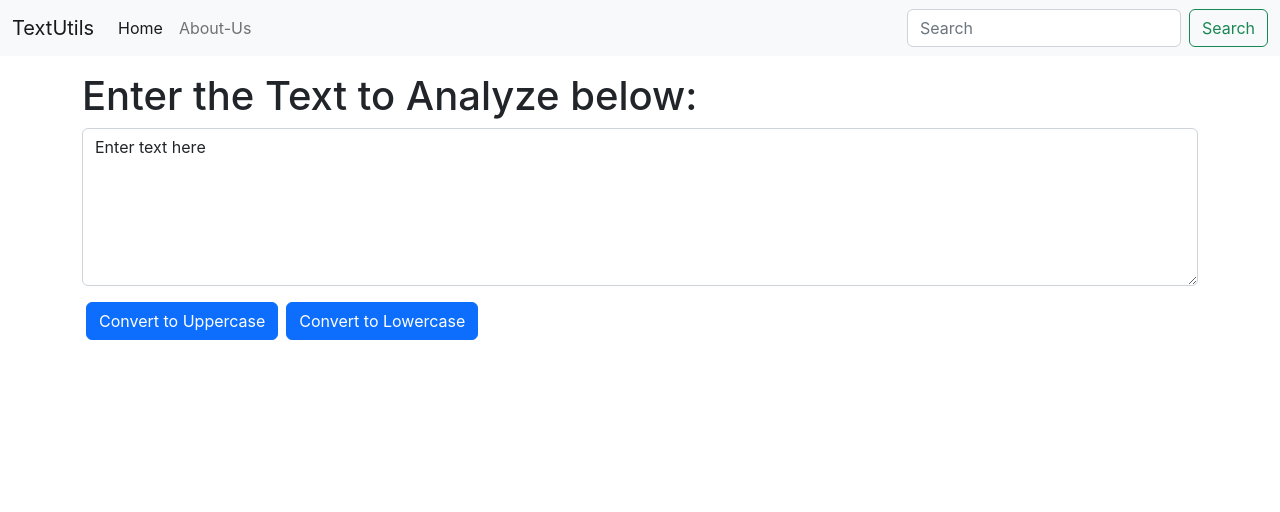
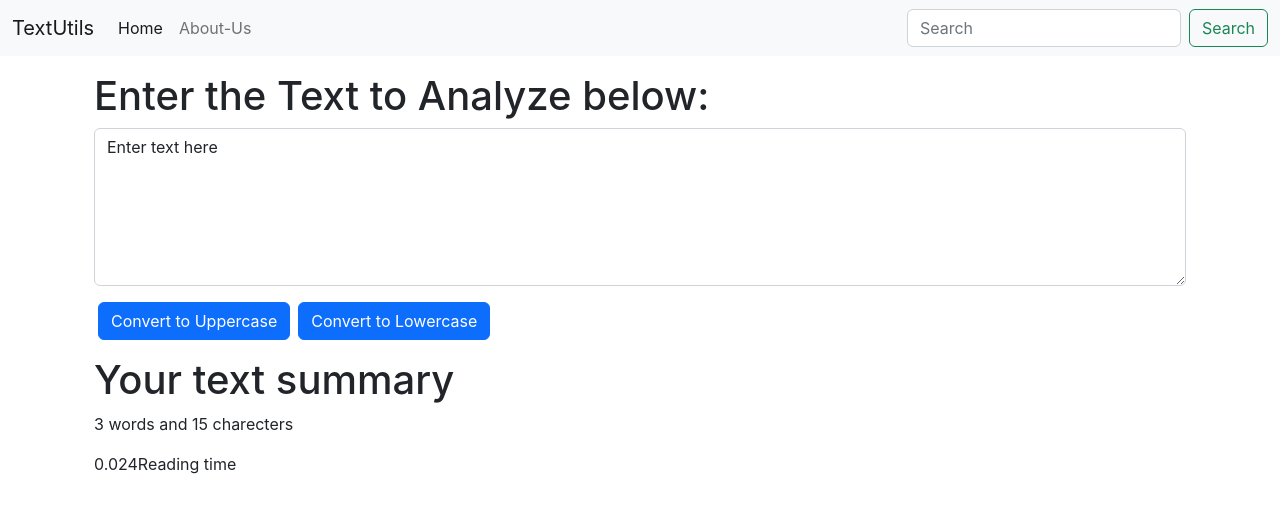
Before and after one commit to nazir-hussain/TextUtils, a React (Create React App) app: page / in a window 1280 px wide. Shown: the top 512 px of the page. Built offline with nearby package versions, Linux system fonts and the light colour scheme.

Commit message:
Update TextForms.js

```diff
--- a/src/components/TextForms.js
+++ b/src/components/TextForms.js
@@ -23,7 +23,8 @@ export default function TextForms(props) {
     // text ="new text";  //wrong way to change the state
     // setText ("new text");  //correct way to change the state
     return (
-        <div>
+        <>
+        <div className='container'>
             <h1>{props.heading}</h1>
             <div className="mb-3">
             <textarea className="form-control" value={text} onChange={handleOnChange} id="myBox" rows="6"></textarea>
@@ -31,5 +32,11 @@ export default function TextForms(props) {
             <button className=" btn btn-primary mx-1" onClick={handleUpClick}>Convert to Uppercase</button>
             <button className=" btn btn-primary mx-1" onClick={handleLoClick}>Convert to Lowercase</button>
         </div>
+        <div className="container my-3">
+            <h1>Your text summary</h1>
+            <p>{text.split(" ").length} words and {text.length} charecters</p>
+            <p>{0.008* text.split(" ").length}Reading time</p>
+        </div>
+        </>
     );
 }
```
